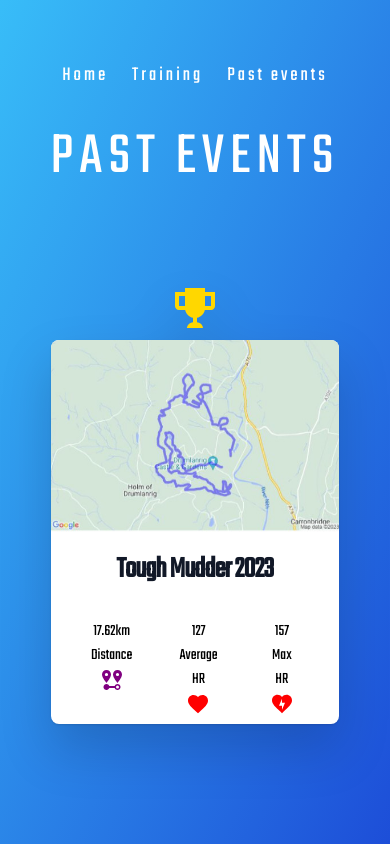
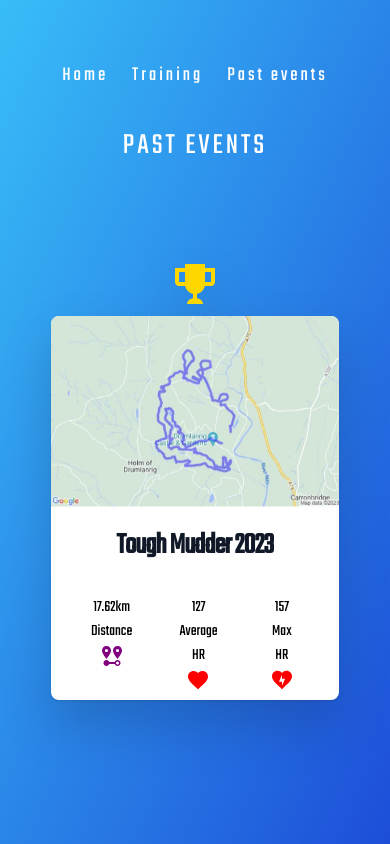
Before and after one commit to callumbuttery/marathon-tracker, a React (Vite) app: page /past-events in a window 390 px wide. Built offline with nearby package versions, Linux system fonts and the light colour scheme.

Commit message:
Feat: make past events responsive

```diff
--- a/src/pages/PastEvents.tsx
+++ b/src/pages/PastEvents.tsx
@@ -17,7 +17,7 @@
     return (
         <div className="h-screen bg-gradient-to-tl from-blue-700 to-sky-400 pt-32">
             <div className='flex justify-center'>
-                <h1 className="text-6xl text-white font-teko tracking-widest">PAST EVENTS</h1>
+                <h1 className="text-6xl text-white font-teko tracking-widest max-md:text-3xl">PAST EVENTS</h1>
             </div>
             <div className='flex justify-center'>
                 <StravaCard obj={dataObj} />
```
